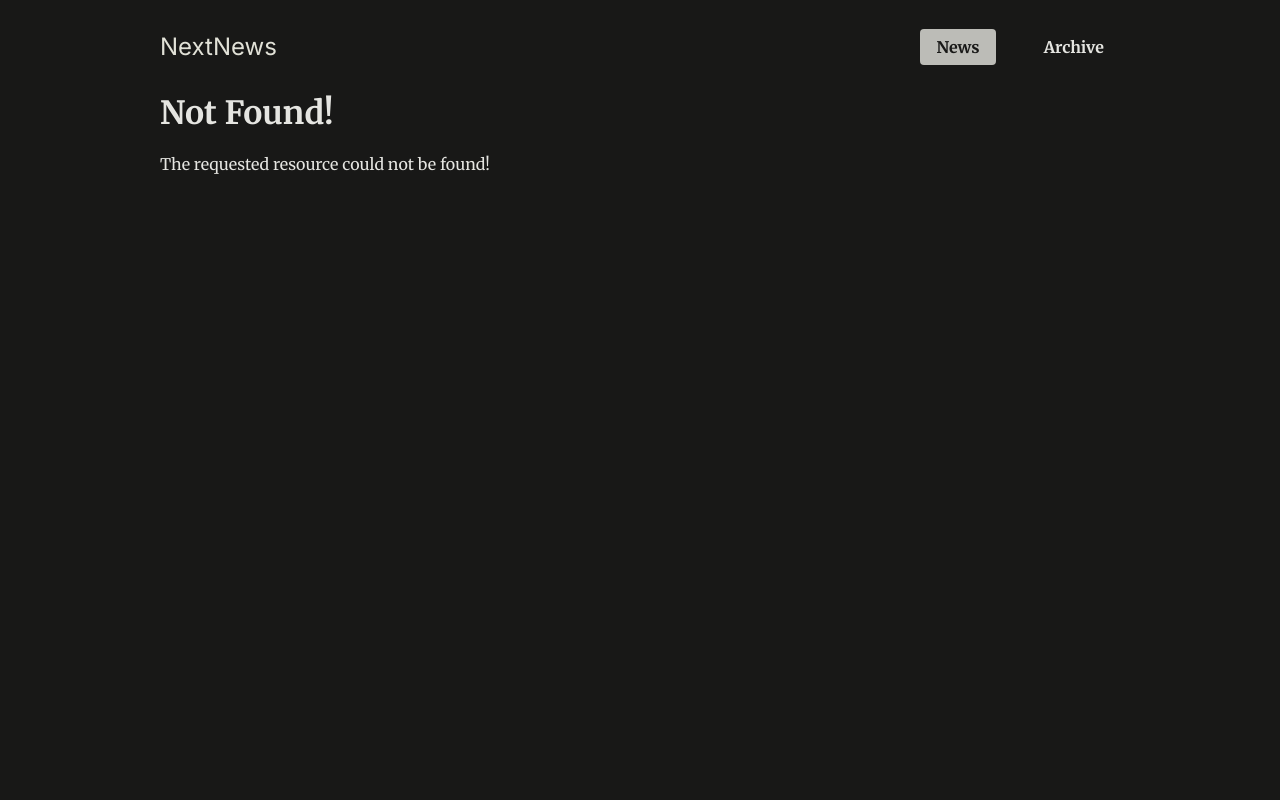
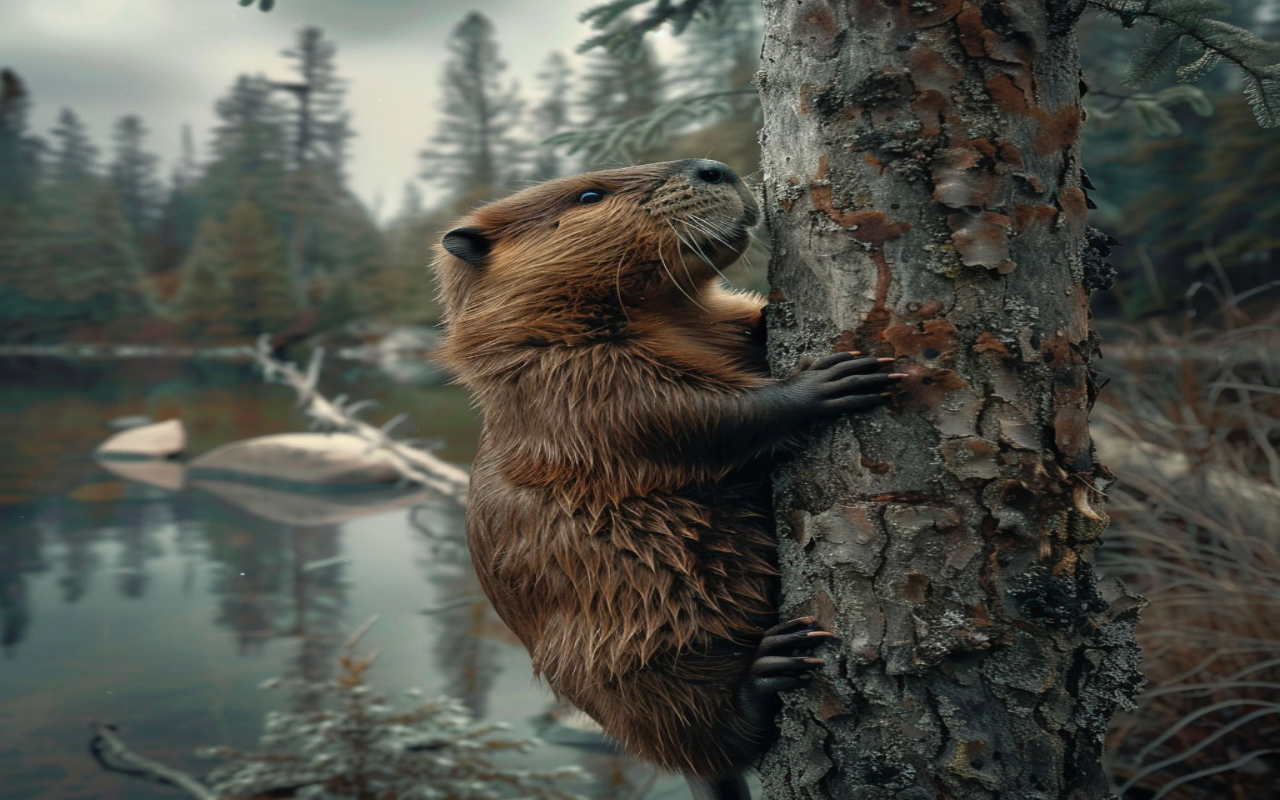
Before and after one commit to VadimKorobec/next-26-3, a Next.js app: page /news/beaver-plague/image in a window 1280 px wide. Before the commit this address had no page. Built offline with nearby package versions, Linux system fonts and the light colour scheme.

Commit message:
add some code

```diff
--- /dev/null
+++ b/src/app/news/[slug]/image/page.tsx
@@ -0,0 +1,25 @@
+import Image from "next/image";
+import { notFound } from "next/navigation";
+
+import { DUMMY_NEWS } from "../../../../../dummy-news";
+
+interface ImagePageProps {
+  params: Promise<{ slug: string }>;
+}
+
+const ImagePage = async ({ params }: ImagePageProps) => {
+  const { slug } = await params;
+  const newsItem = DUMMY_NEWS.find((item) => item.slug === slug);
+
+  if (!newsItem) {
+    notFound();
+  }
+
+  return (
+    <div className="fullscreen-image">
+      <Image src={`/images/news/${newsItem.image}`} alt={newsItem.title} fill />
+    </div>
+  );
+};
+
+export default ImagePage;
--- a/src/app/news/[slug]/page.tsx
+++ b/src/app/news/[slug]/page.tsx
@@ -2,6 +2,7 @@
 import { notFound } from "next/navigation";
 
 import { DUMMY_NEWS } from "../../../../dummy-news";
+import Link from "next/link";
 
 interface NewsDetailePageProps {
   params: Promise<{ slug: string }>;
@@ -18,6 +19,7 @@
   return (
     <article className="news-article">
       <header>
+        <Link href={`/news/${newsItem.slug}/image`}>
           <Image
             src={`/images/news/${newsItem.image}`}
             alt={newsItem.title}
@@ -25,6 +27,7 @@
             height={100}
             loading="eager"
           />
+        </Link>
         <h1>{newsItem.title}</h1>
         <time dateTime={newsItem.date}>{newsItem.date}</time>
         <p>{newsItem.content}</p>
```
Lines whose indentation alone changed are shown as unchanged.
